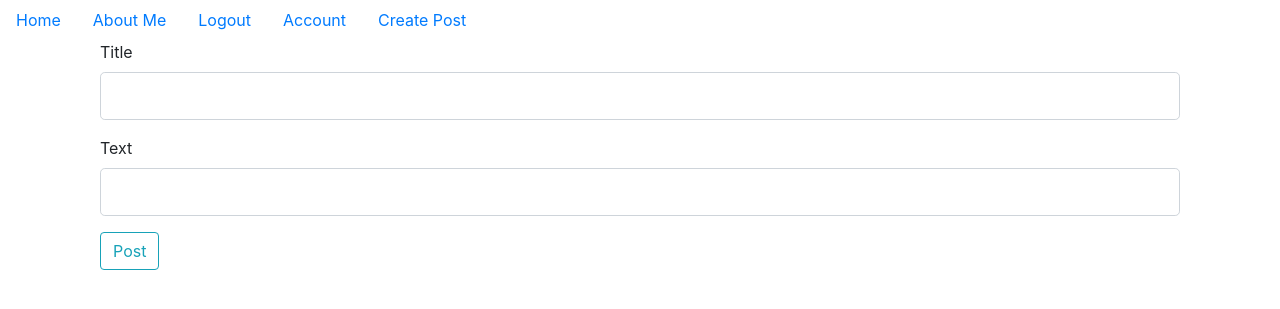
After one commit to waynecbryant/PersonalWebsite, a Flask app: page /create in a window 1280 px wide. The commit adds this page. Shown: the top 309 px of the page. Run offline with Flask 2, Linux system fonts and the light colour scheme; a user stored in the database is signed in; some libraries are stand-ins or nearby versions.

Commit message:
Fully functional blog website as per Flask Bootcamp.

```diff
--- a/blogresume/blog_posts/forms.py
+++ b/blogresume/blog_posts/forms.py
@@ -1 +1,9 @@
-from flask import Flask
+#blog_posts/forms.py
+from flask_wtf import FlaskForm
+from wtforms import StringField, SubmitField, TextAreaField
+from wtforms.validators import DataRequired
+
+class BlogPostForm(FlaskForm):
+    title = StringField('Title', validators=[DataRequired()])
+    text = StringField('Text', validators=[DataRequired()])
+    submit = SubmitField('Post')
--- a/blogresume/blog_posts/views.py
+++ b/blogresume/blog_posts/views.py
@@ -0,0 +1,69 @@
+#blog_posts/views.py
+from flask import render_template, url_for, flash, request, redirect, Blueprint
+from flask_login import current_user, login_required
+from blogresume import db
+from blogresume.models import BlogPost
+from blogresume.blog_posts.forms import BlogPostForm
+
+
+blog_posts = Blueprint('blog_posts', __name__)
+
+#create
+@blog_posts.route('/create', methods=['GET', 'POST'])
+@login_required
+def create_post():
+    form = BlogPostForm()
+
+    if form.validate_on_submit():
+
+        blog_post = BlogPost(title=form.title.data, text=form.text.data, user_id=current_user.id)
+
+        db.session.add(blog_post)
+        db.session.commit()
+
+        return redirect(url_for('core.index'))
+    return render_template('create_post.html', form=form)
+#view
+#int forces the post to be treated as an integer, not a string
+@blog_posts.route('/<int:blog_post_id>')
+def blog_post(blog_post_id):
+    blog_post = BlogPost.query.get_or_404(blog_post_id)
+    return render_template('blog_post.html', title=blog_post.title, date=blog_post.date, post=blog_post)
+
+#update
+#int forces the post to be treated as an integer, not a string
+@blog_posts.route('/<int:blog_post_id>/update', methods=['GET', 'POST'])
+@login_required
+def update_post(blog_post_id):
+    blog_post = BlogPost.query.get_or_404(blog_post_id)
+
+    if blog_post.author != current_user:
+        abort(403)
+    form = BlogPostForm()
+
+    if form.validate_on_submit():
+
+        blog_post.title = form.title.data
+        blog_post.text= form.text.data
+        db.session.commit()
+
+        return redirect(url_for('blog_posts.blog_post', blog_post_id=blog_post.id))
+
+    elif request.method == 'GET':
+        form.title.data = blog_post.title
+        form.text.data = blog_post.text
+    return render_template('create_post.html', title='Updating', form=form)
+
+#delete
+@blog_posts.route('/<int:blog_post_id>/delete', methods=['GET', 'POST'])
+@login_required
+def delete_post(blog_post_id):
+    blog_post = BlogPost.query.get_or_404(blog_post_id)
+
+    if blog_post.author != current_user:
+            abort(403)
+
+    db.session.delete(blog_post)
+    db.session.commit()
+
+    return redirect(url_for('core.index'))
--- a/blogresume/core/views.py
+++ b/blogresume/core/views.py
@@ -1,12 +1,15 @@
 # core/views.py
 from flask import render_template, request, Blueprint
+from blogresume.models import BlogPost
 
 core = Blueprint('core', __name__)
 
 
 @core.route('/')
 def index():
-    return render_template('index.html')
+    page = request.args.get('page', 1, type=int)
+    blog_posts = BlogPost.query.order_by(BlogPost.date.desc()).paginate(page=page, per_page=10)
+    return render_template('index.html', blog_posts=blog_posts)
 
 
 @core.route('/info')
--- a/blogresume/templates/base.html
+++ b/blogresume/templates/base.html
@@ -27,7 +27,7 @@
                         <a href="{{url_for('users.account')}}">Account</a>
                 </li>
                 <li class="nav-link">
-                        <a href="#">Create Post</a>
+                        <a href="{{url_for('blog_posts.create_post')}}">Create Post</a>
                 </li>
             {% else %}
                 <li class="nav-link">
--- /dev/null
+++ b/blogresume/templates/create_post.html
@@ -0,0 +1,21 @@
+{% extends "base.html" %}
+
+{% block content %}
+    <div class="container">
+        <form method="POST" >
+            {{form.hidden_tag()}}
+            <div class="form-group">
+                {{form.title.label(class='form-control-label')}}
+                {{form.title(class='form-control form-control-lg')}}
+            </div>
+            <div class="form-group">
+                {{form.text.label(class='form-control-label')}}
+                {{form.text(class='form-control form-control-lg')}}
+            </div>
+            <div class="form-group">
+                {{form.submit(class='btn btn-outline-info')}}
+            </div>
+    </div>
+
+
+{% endblock %}
```
Also changed, not shown: blogresume/__init__.py (+5 -2 lines), blogresume/templates/blog_post.html (added, +37 -0 lines), blogresume/templates/index.html (+27 -0 lines), blogresume/data.sqlite.
